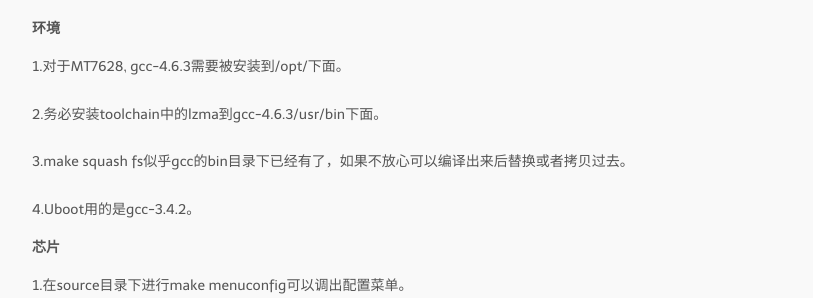
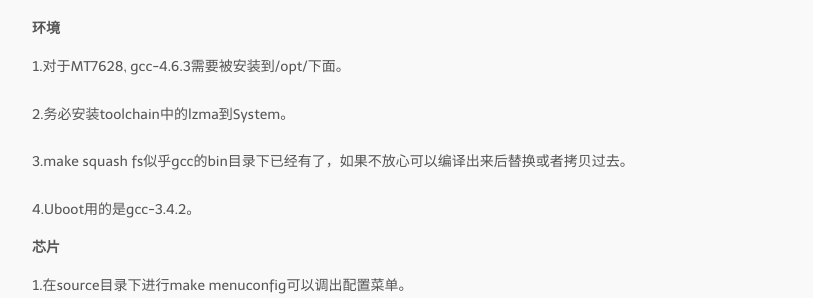
Before and after one commit to BoatInSea/boatinsea.github.io, a Jekyll site: the page built from _posts/2016-03-04-make-mt7628-work-as-ap.markdown, in a window 1280 px wide. Shown: the part 789-1087 px from the top of the page, without its empty margins (233-1046 px from the left). Built offline with Jekyll 4.4.1, drawn with Linux system fonts in a browser that asks for light colours; nearby versions of some CDN libraries; some web fonts are replaced; a script that is not in the unit is left out.

Commit message:
modify install lzma description

```diff
--- a/_posts/2016-03-04-make-mt7628-work-as-ap.markdown
+++ b/_posts/2016-03-04-make-mt7628-work-as-ap.markdown
@@ -22,7 +22,7 @@ tags:
 
 1.对于MT7628, gcc-4.6.3需要被安装到/opt/下面。
 
-2.务必安装toolchain中的lzma到gcc-4.6.3/usr/bin下面。
+2.务必安装toolchain中的lzma到System。
 
 3.make squash fs似乎gcc的bin目录下已经有了，如果不放心可以编译出来后替换或者拷贝过去。
 
```
